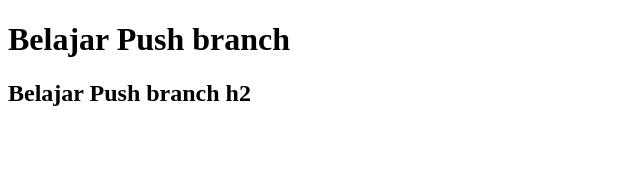
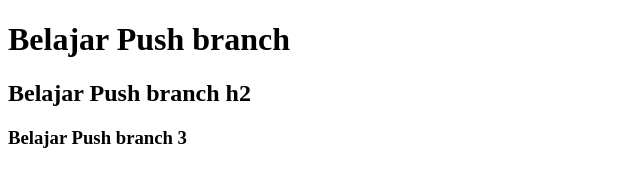
Before and after one commit to Cryptious/belajar-git, a plain HTML site: page belajar.html in a window 1280 px wide. Shown: the whole page, without its empty margins (0-640 px from the left). Drawn offline with Linux system fonts and the light colour scheme.

Commit message:
add elemen h3 belajar.html

```diff
--- a/belajar.html
+++ b/belajar.html
@@ -7,5 +7,6 @@
   <body>
     <h1>Belajar Push branch</h1>
     <h2>Belajar Push branch h2</h2>
+    <h3>Belajar Push branch 3</h3>
   </body>
 </html>
```
